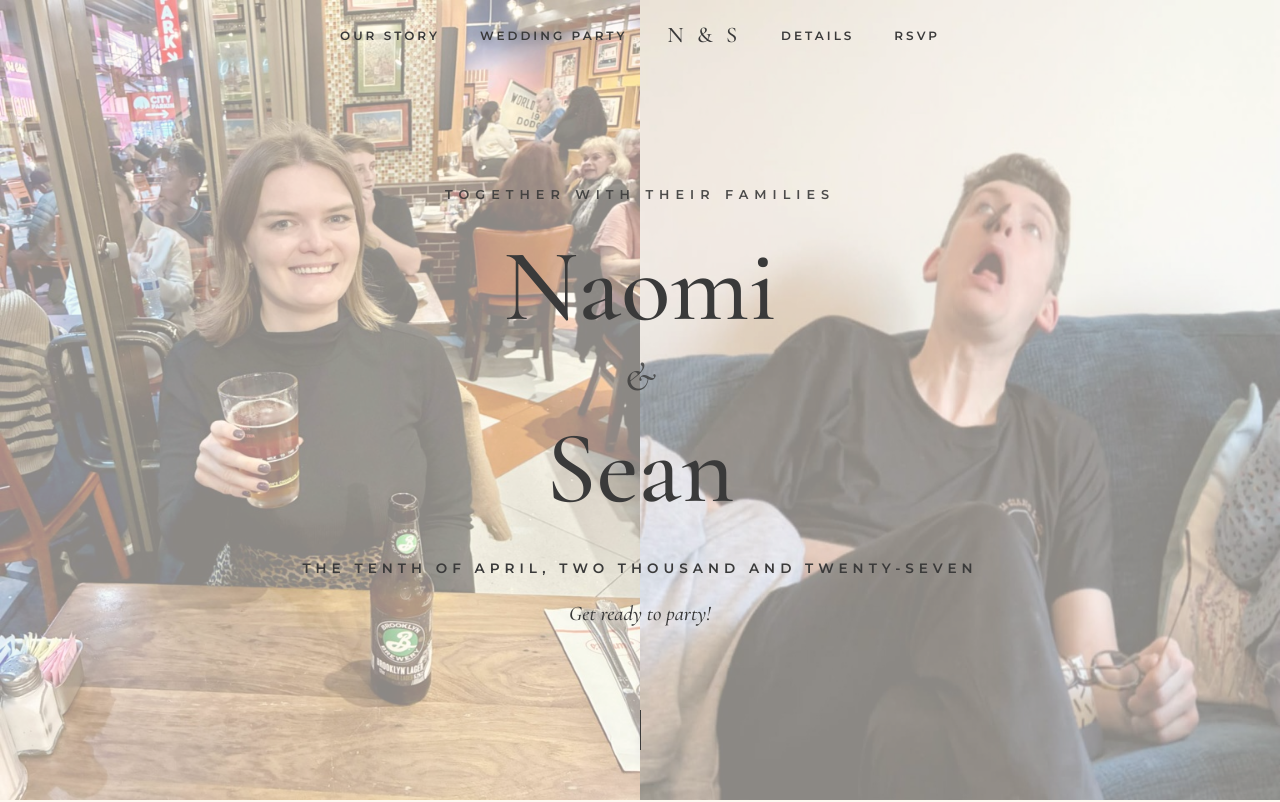
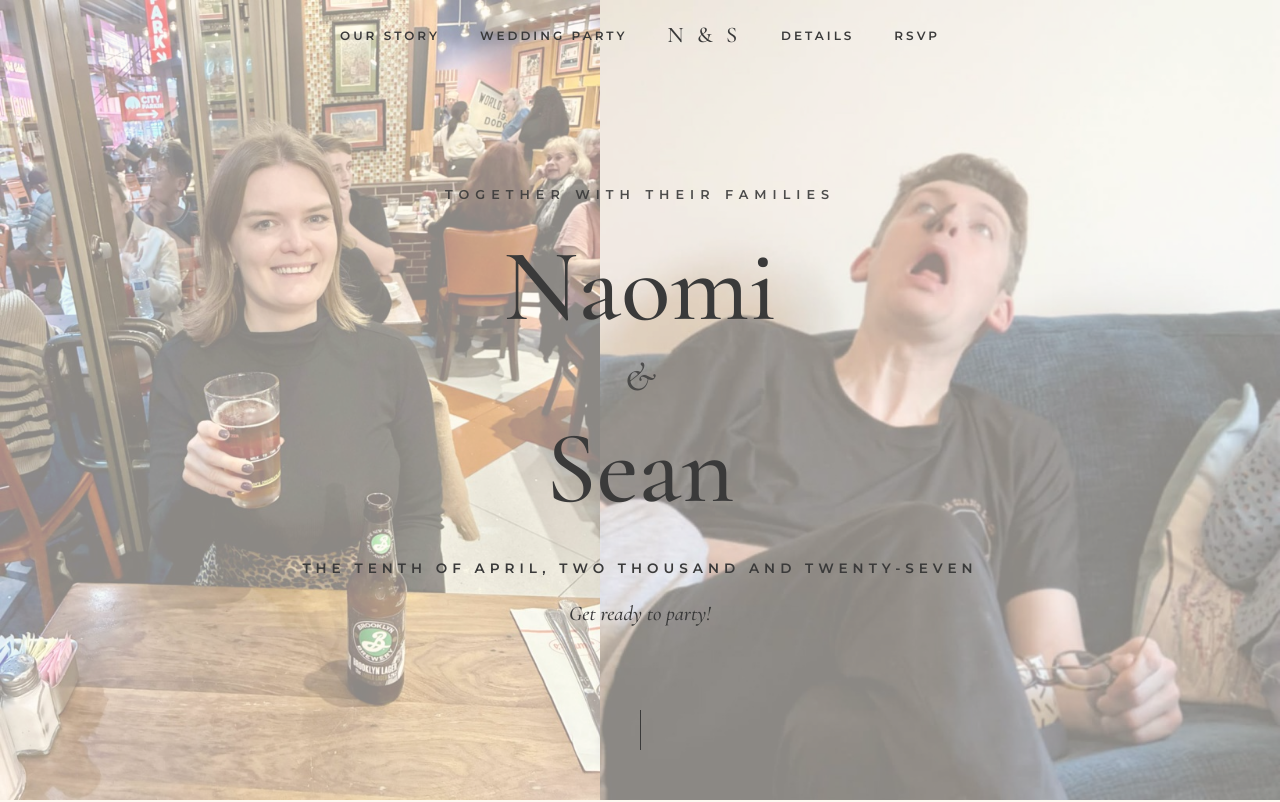
Before and after one commit to Bansri-Etsy/sean-naomi-gift-website, a plain HTML site: page index.html in a window 1280 px wide. Shown: the top 802 px of the page. Drawn offline with nearby package versions, Linux system fonts and the light colour scheme.

Commit message:
Fix hero images to scale proportionally instead of stretching
Made-with: Cursor

```diff
--- a/index.html
+++ b/index.html
@@ -107,8 +107,8 @@
       position: absolute;
       inset: 0;
       background:
-        url('photos/naomi-beer.png') left center / 50% 100% no-repeat,
-        url('photos/sean-hero.png') right center / 50% 100% no-repeat;
+        url('photos/naomi-beer.png') left center / contain no-repeat,
+        url('photos/sean-hero.png') right center / contain no-repeat;
     }
 
     .hero::after {
```
